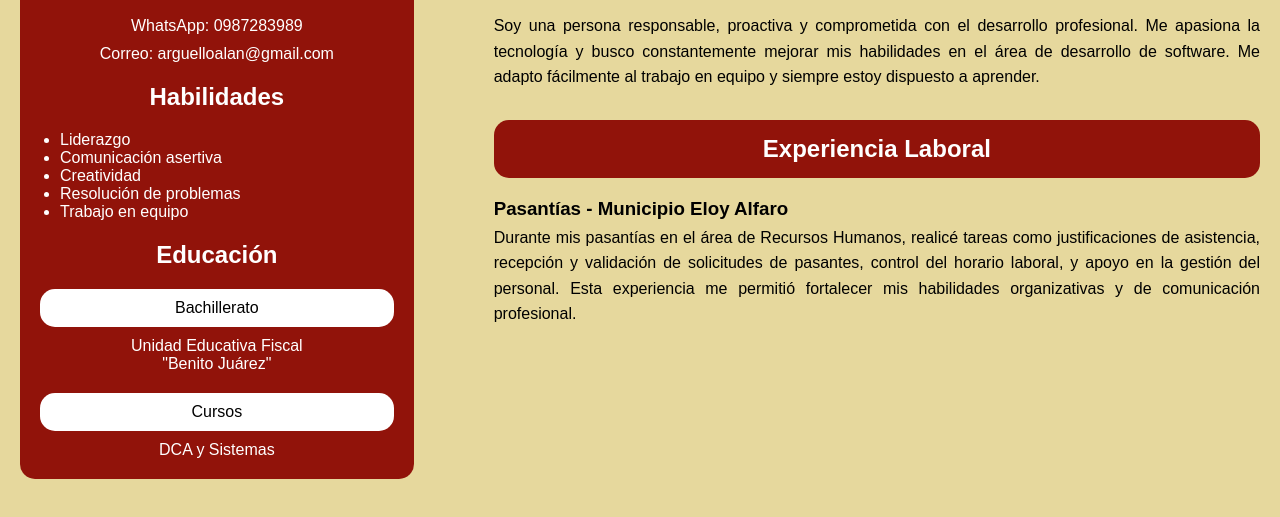
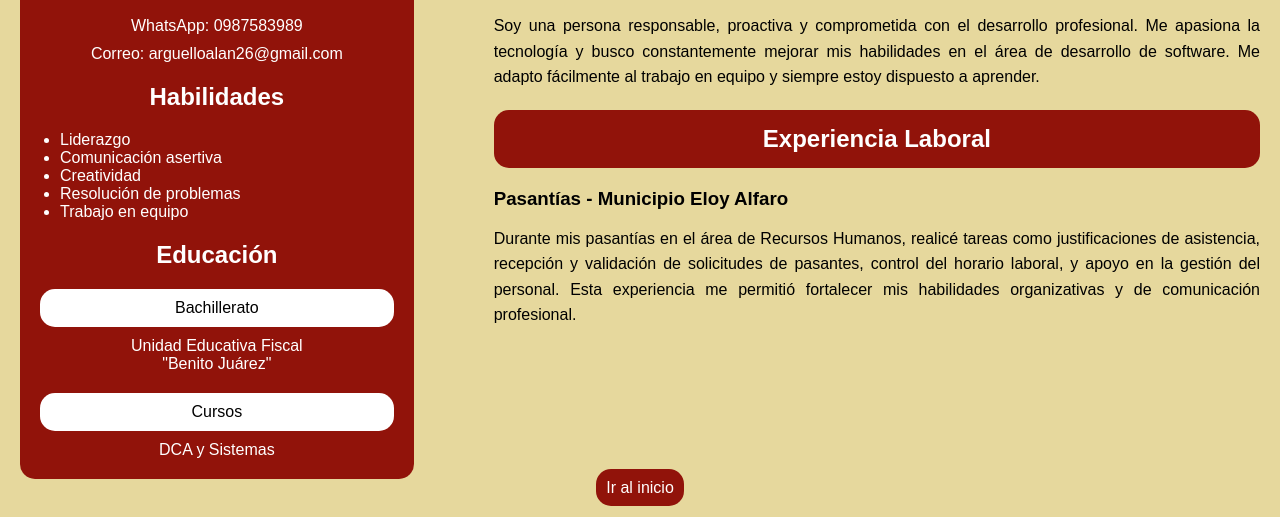
Before and after one commit to Alan2665/manejoformulario, a plain HTML site: page vistas/hojadevida.html in a window 1280 px wide. Shown: the part 291-808 px from the top of the page. Drawn offline with Linux system fonts and the light colour scheme.

Commit message:
Hoja de vida terminada

```diff
--- a/vistas/hojadevida.html
+++ b/vistas/hojadevida.html
@@ -20,14 +20,14 @@
             <h2 style="text-align: center; color: white;">Contacto</h2>
 
             <p style="text-align: center; margin: 10px 0;">
-                <a style="color: white; text-decoration: none;" href="https://wa.me/593987283989" target="_blank">
-                    WhatsApp: 0987283989
+                <a style="color: white; text-decoration: none;" href="https://wa.me/593987583989" target="_blank">
+                    WhatsApp: 0987583989
                 </a>
             </p>
 
             <p style="text-align: center; margin: 10px 0;">
-                <a style="color: white; text-decoration: none;" href="mailto:arguelloalan@gmail.com">
-                    Correo: arguelloalan@gmail.com
+                <a style="color: white; text-decoration: none;" href="mailto:arguelloalan26@gmail.com">
+                    Correo: arguelloalan26@gmail.com
                 </a>
             </p>
 
@@ -59,23 +59,36 @@
             <h1 style="font-size: 60px; margin: 0;">ALAN <br> ARGUELLO</h1>
             <h2 style="margin-top: 10px;">Estudiante de Desarrollo de Software</h2>
 
-            <h2 style="color: white; background-color: #8f0c05f6; border-radius: 15px; padding: 15px; text-align: center; margin-top: 30px;">
+            <h2
+                style="color: white; background-color: #8f0c05f6; border-radius: 15px; padding: 15px; text-align: center; margin-top: 30px;">
                 Acerca de mí
             </h2>
             <p style="font-size: 16px; line-height: 1.6; text-align: justify;">
-                Soy una persona responsable, proactiva y comprometida con el desarrollo profesional. Me apasiona la tecnología y busco constantemente mejorar mis habilidades en el área de desarrollo de software. Me adapto fácilmente al trabajo en equipo y siempre estoy dispuesto a aprender.
+                Soy una persona responsable, proactiva y comprometida con el desarrollo profesional. Me apasiona la
+                tecnología y busco constantemente mejorar mis habilidades en el área de desarrollo de software. Me
+                adapto fácilmente al trabajo en equipo y siempre estoy dispuesto a aprender.
             </p>
 
-            <h2 style="color: white; background-color: #8f0c05f6; border-radius: 15px; padding: 15px; text-align: center; margin-top: 30px;">
+            <h2
+                style="color: white; background-color: #8f0c05f6; border-radius: 15px; padding: 15px; text-align: center; ">
                 Experiencia Laboral
             </h2>
 
             <h3 style="margin-bottom: 5px;">Pasantías - Municipio Eloy Alfaro</h3>
-            <p style="font-size: 16px; line-height: 1.6; text-align: justify; margin-top: 0;">
-                Durante mis pasantías en el área de Recursos Humanos, realicé tareas como justificaciones de asistencia, recepción y validación de solicitudes de pasantes, control del horario laboral, y apoyo en la gestión del personal. Esta experiencia me permitió fortalecer mis habilidades organizativas y de comunicación profesional.
+            <p style="font-size: 16px; line-height: 1.6; text-align: justify;">
+                Durante mis pasantías en el área de Recursos Humanos, realicé tareas como justificaciones de asistencia,
+                recepción y validación de solicitudes de pasantes, control del horario laboral, y apoyo en la gestión
+                del personal. Esta experiencia me permitió fortalecer mis habilidades organizativas y de comunicación
+                profesional.
             </p>
         </div>
     </div>
+    <header>
+        <nav style="text-align: center;">
+            <a style="text-align: center;background-color: #8f0c05f6; border-radius: 15px; padding: 10px; color: white; text-decoration: none;" href="../index.html">Ir al inicio</a>
+        </nav>
+    </header>
+
 
 </body>
 
```
